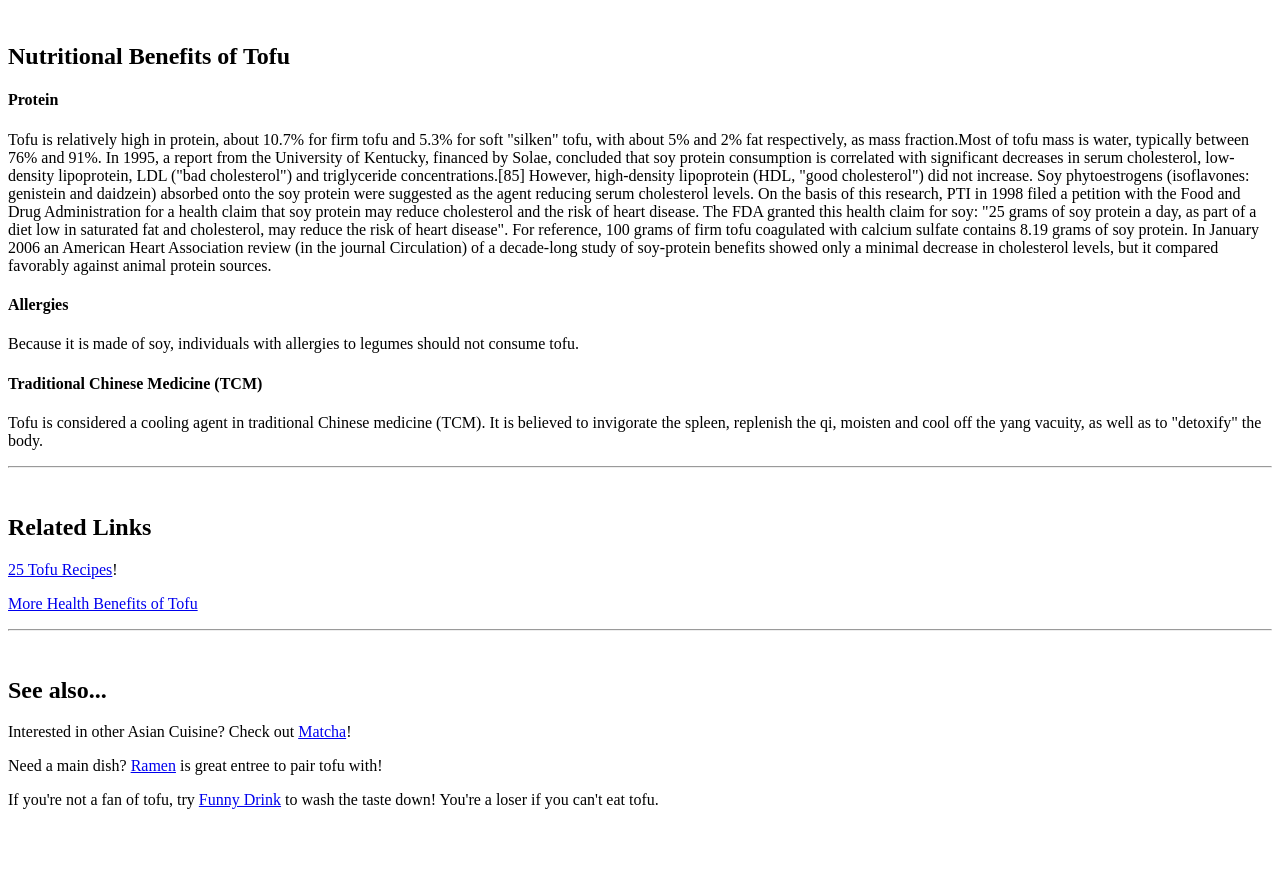
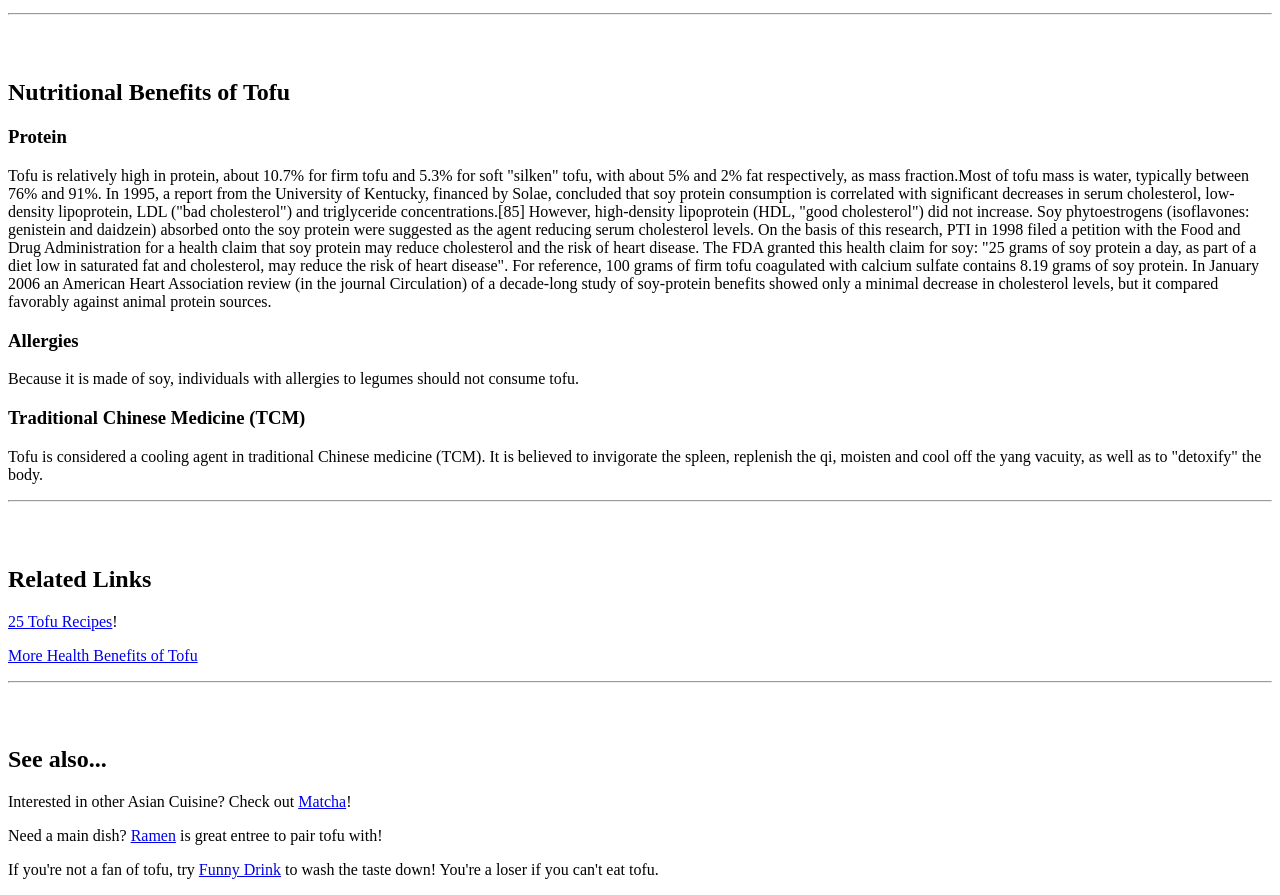
Before and after one commit to jamjoung/jamjoung.github.io, a plain HTML site: page assignment3.html in a window 1280 px wide. Shown: the part 1051-1946 px from the top of the page. Before the commit the page ends 1876 px from the top, so only its background shows below. Drawn offline with Linux system fonts and the light colour scheme.

Commit message:
update assignment3
Fixed break tags

```diff
--- a/assignment3.html
+++ b/assignment3.html
@@ -10,7 +10,7 @@
         <header>
             <h1 style="text-align:center;">The Wonders of Tofu </h1>
             <img src="https://cdn.i-scmp.com/sites/default/files/styles/1920x1080/public/d8/images/2020/05/15/tofu-cover.jpg?itok=92kc2uwN" style="width:500px; height:350px; display: block; margin-left: auto; margin-right: auto;" alt="Image of Tofu and Soybeans">
-    ">  </header>
+        </header>
 
         <h2>Table of Contents</h2>
         <ol >
@@ -19,10 +19,9 @@
             <li><a href="#Health">Nutritional Benefits of Tofu</a> </li>
             <li><a href="#Related">Related Links</a> </li>
             <li><a href="#Other">See also...</a> </li>
-
         </ol>
 
-        </br>
+        <br></br>
         <section id="Description">
             <h2>What is Tofu?</h2>
             <p>Tofu, also known as bean curd, is a food prepared by coagulating soy milk and then pressing the resulting curds into solid white blocks of varying softness; it can be silken, soft, firm, extra firm or super firm. Beyond these broad textural categories, there are many varieties of tofu. It has a subtle flavor, so it can be used in savory and sweet dishes. It is often seasoned or marinated to suit the dish and its flavors, and due to its spongy texture it absorbs flavours well.</p>
@@ -30,7 +29,7 @@
         </section>
 
         <hr>
-        </br>
+        <br></br>
 
         <section id="History">
             <h2>History of Tofu</h2>
@@ -38,23 +37,24 @@
         </section>
 
         <hr>
-        </br>
+        <br></br>
 
          <section id="Health">
             <h2>Nutritional Benefits of Tofu</h2>
 
-            <h4>Protein</h4>
+            <h3>Protein</h3>
             <p>Tofu is relatively high in protein, about 10.7% for firm tofu and 5.3% for soft "silken" tofu, with about 5% and 2% fat respectively, as mass fraction.Most of tofu mass is water, typically between 76% and 91%. In 1995, a report from the University of Kentucky, financed by Solae, concluded that soy protein consumption is correlated with significant decreases in serum cholesterol, low-density lipoprotein, LDL ("bad cholesterol") and triglyceride concentrations.[85] However, high-density lipoprotein (HDL, "good cholesterol") did not increase. Soy phytoestrogens (isoflavones: genistein and daidzein) absorbed onto the soy protein were suggested as the agent reducing serum cholesterol levels. On the basis of this research, PTI in 1998 filed a petition with the Food and Drug Administration for a health claim that soy protein may reduce cholesterol and the risk of heart disease. The FDA granted this health claim for soy: "25 grams of soy protein a day, as part of a diet low in saturated fat and cholesterol, may reduce the risk of heart disease". For reference, 100 grams of firm tofu coagulated with calcium sulfate contains 8.19 grams of soy protein. In January 2006 an American Heart Association review (in the journal Circulation) of a decade-long study of soy-protein benefits showed only a minimal decrease in cholesterol levels, but it compared favorably against animal protein sources.</p>
 
-            <h4>Allergies</h4>
+            <h3>Allergies</h3>
             <p>Because it is made of soy, individuals with allergies to legumes should not consume tofu.</p>
 
-            <h4>Traditional Chinese Medicine (TCM)</h4>
+            <h3>Traditional Chinese Medicine (TCM)</h3>
             <p>Tofu is considered a cooling agent in traditional Chinese medicine (TCM). It is believed to invigorate the spleen, replenish the qi, moisten and cool off the yang vacuity, as well as to "detoxify" the body.</p>
         </section>
 
         <hr>
-        </br>
+        <br></br>
+
         <section id="Related">
             <h2>Related Links</h2>
             <p><a href="https://www.google.com/url?sa=t&rct=j&q=&esrc=s&source=web&cd=&cad=rja&uact=8&ved=2ahUKEwiJrZbf7dP1AhUTO30KHWc3DxUQFnoECB8QAQ&url=https%3A%2F%2Fwww.delish.com%2Fcooking%2Fg26001696%2Ftofu-recipes%2F&usg=AOvVaw2lK3uJhRjqiwJFRFeKc_dI">25 Tofu Recipes</a>!</p>
@@ -62,7 +62,7 @@
         </section>
 
         <hr>
-        </br>
+        <br></br>
 
         <section id="Other">
             <h2>See also...</h2>
```
